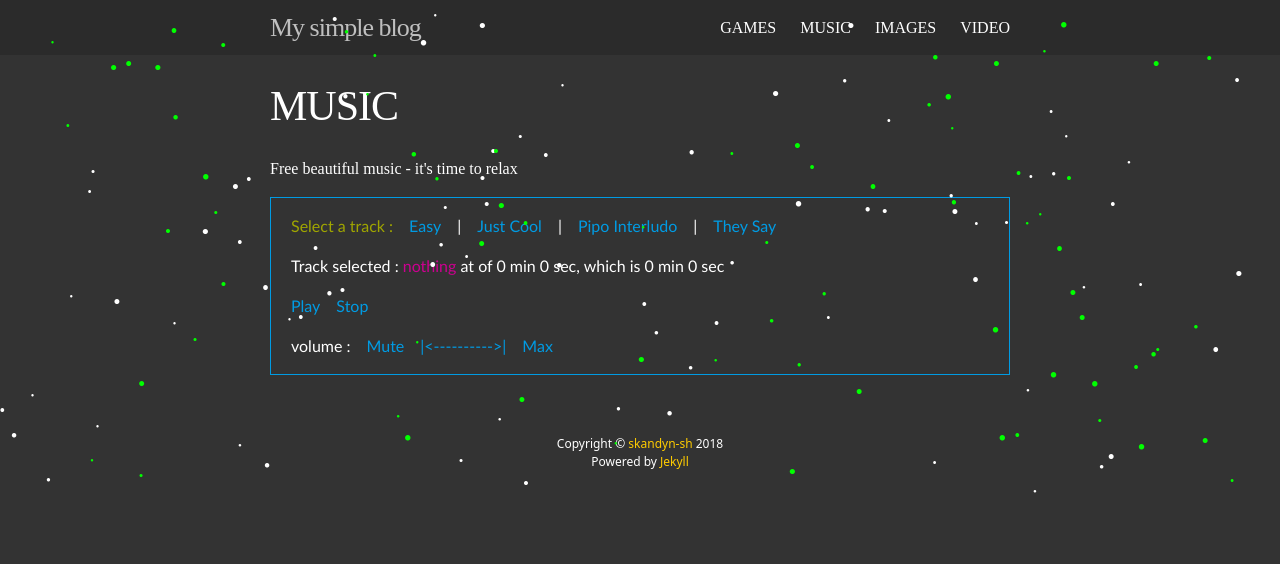
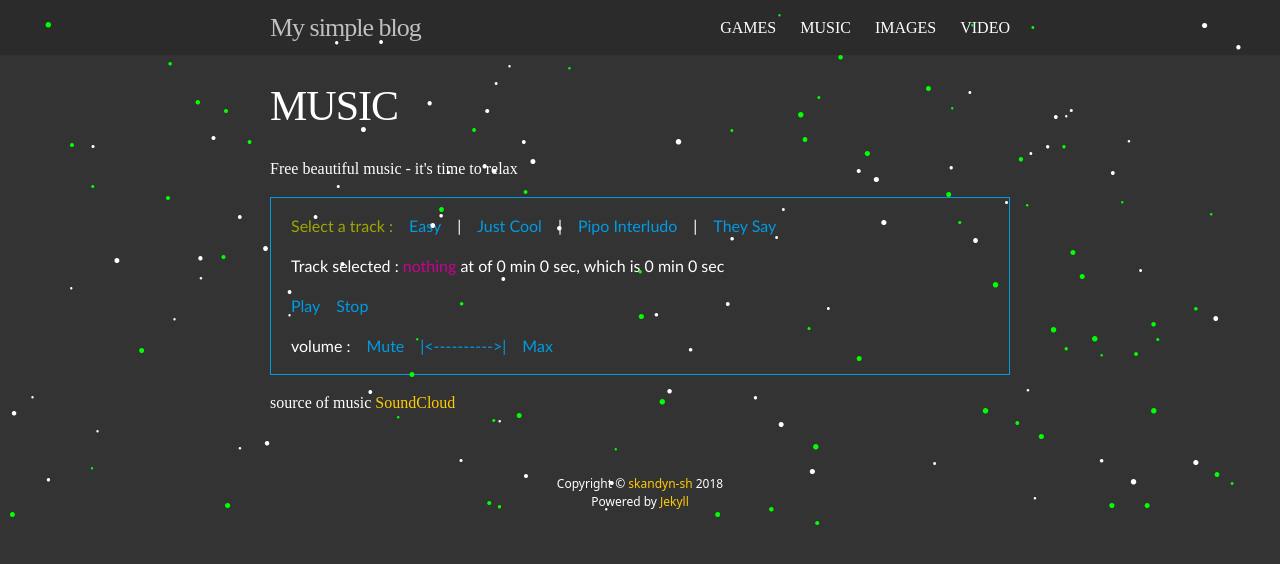
Before and after one commit to skandyn-sh/skandyn-sh.github.io, a Jekyll site: the page built from music.html, in a window 1280 px wide. Shown: the top 564 px of the page. Built offline with Jekyll 4.4.1, drawn with Linux system fonts in a browser that asks for light colours; nearby versions of some CDN libraries; library files that are not in the unit come from our copies; comment, search, counter and statistics services are not loaded.

Commit message:
Update music.html

```diff
--- a/music.html
+++ b/music.html
@@ -162,5 +162,6 @@
 		</div>
 
 </body>
-
+<p style="padding-bottom: 1px"></p>
+<p>source of music <a href="https://soundcloud.com" target="_blank">SoundCloud</a></p>
 </html>
```
